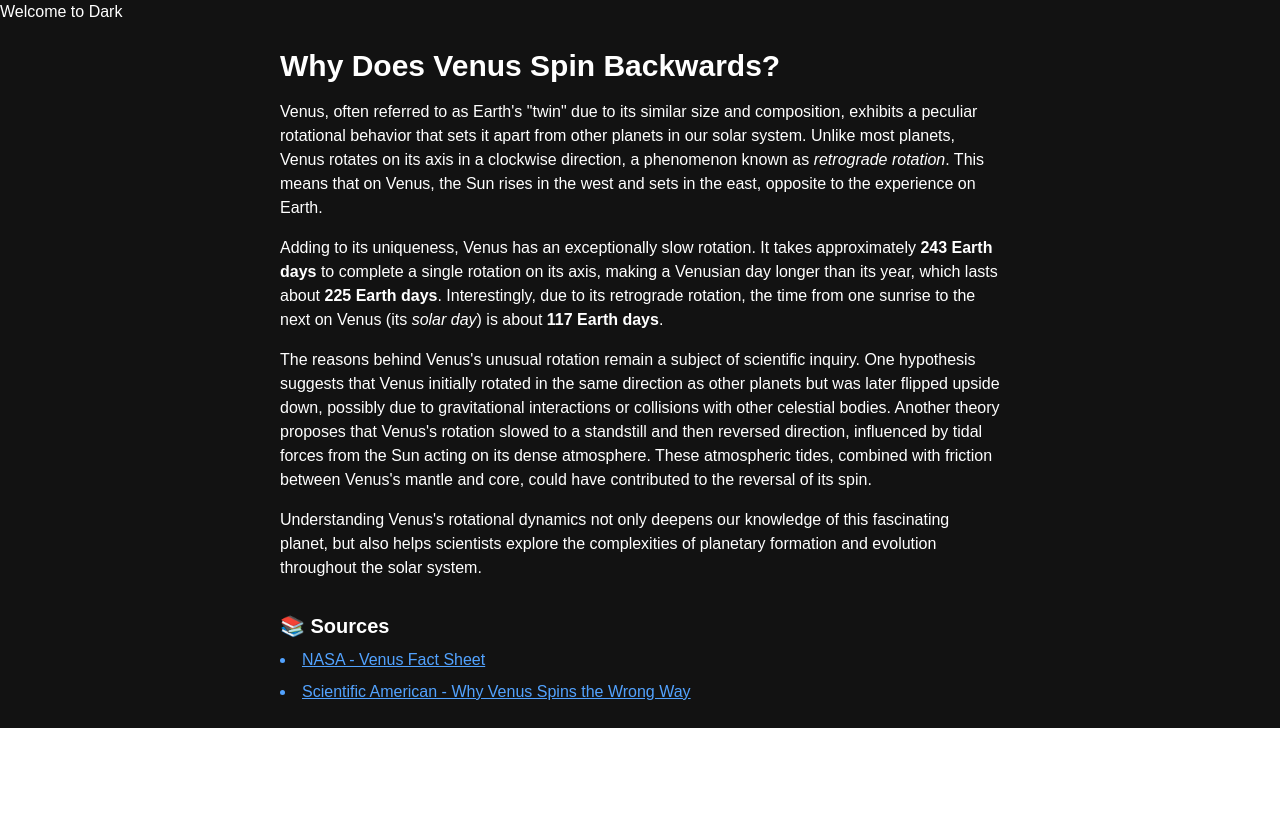
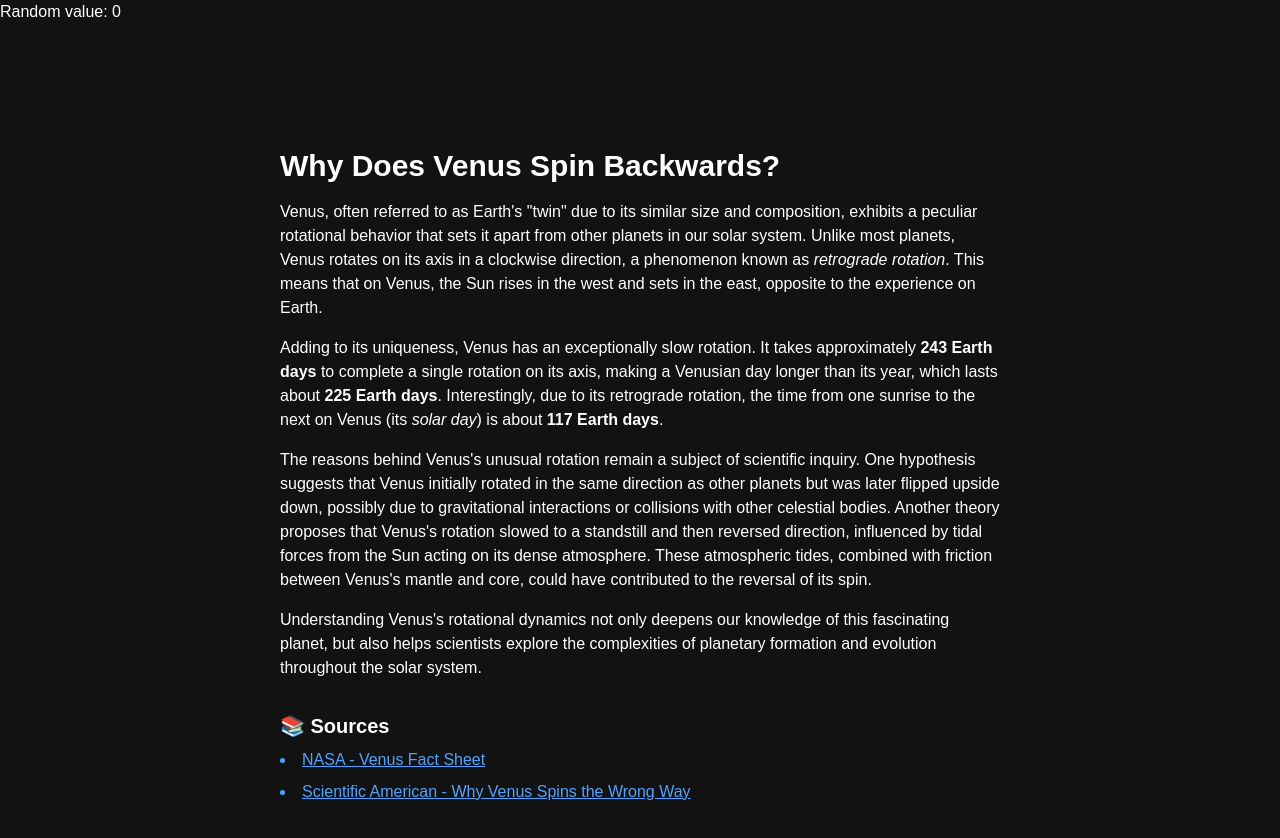
Before and after one commit to brandvdo/ResearchPaper, a Next.js app: page / in a window 1280 px wide. Shown: the top 838 px of the page. Before the commit the page ends 800 px from the top, so only its background shows below. Built offline with nearby package versions, Linux system fonts and the light colour scheme.

Commit message:
Fixed background

```diff
--- a/app/Article.tsx
+++ b/app/Article.tsx
@@ -1,14 +1,28 @@
+"use client";
+
+import { useEffect } from "react";
+
 interface ArticleProps {
   darkMode: boolean;
 }
 
 
 export default function Article({ darkMode }: ArticleProps) {
+
+  useEffect(() => {
+    // Dynamically set the background color for the entire page
+    document.documentElement.style.backgroundColor = darkMode ? "#121212" : "white";
+    document.body.style.backgroundColor = darkMode ? "#121212" : "white";
+    document.documentElement.style.color = darkMode ? "white" : "#1a202c";
+    document.body.style.color = darkMode ? "white" : "#1a202c";
+  }, [darkMode]);
+
   return (
     <div
       className={`max-w-3xl mx-auto p-6 ${
         darkMode ? "bg-[#121212] text-white" : "bg-white text-gray-900"
       }`}
+      style={{marginTop: "100px", marginBottom: "100px"}}
     >
       <h1 className="text-3xl font-bold mb-4">Why Does Venus Spin Backwards?</h1>
 
--- a/app/dark.tsx
+++ b/app/dark.tsx
@@ -4,7 +4,6 @@ import Article from "./Article";
 export default function Dark() {
   return (
     <div style={{ backgroundColor: "#121212", color: "white" }}>
-      <h1>Welcome to Dark</h1>
       <Article darkMode={true} />
     </div>
   );
--- a/app/light.tsx
+++ b/app/light.tsx
@@ -4,7 +4,6 @@ import Article from "./Article";
 export default function Light() {
   return (
     <div>
-      <h1>Welcome to Light</h1>
       <Article darkMode={false}/>;
     </div>
   );
--- a/app/page.tsx
+++ b/app/page.tsx
@@ -6,5 +6,10 @@ export default function Home() {
     random ? import("./light") : import("./dark")
   );
 
-  return <PageComponent />;
+  return (
+    <>
+      <p>Random value: {random ? 1 : 0}</p>
+      <PageComponent />
+    </>
+  );
 }
```
